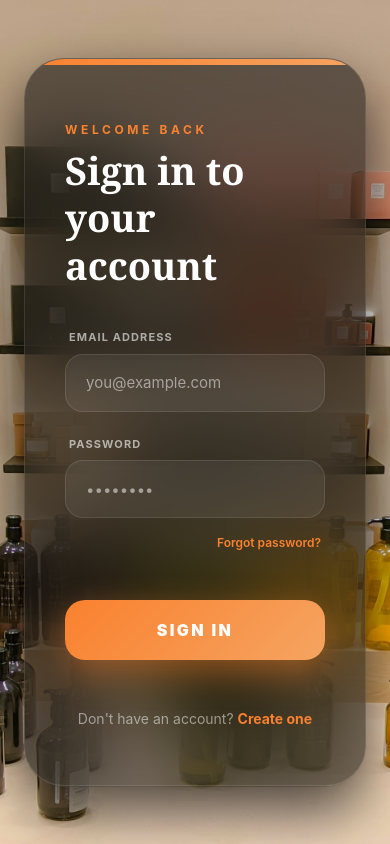
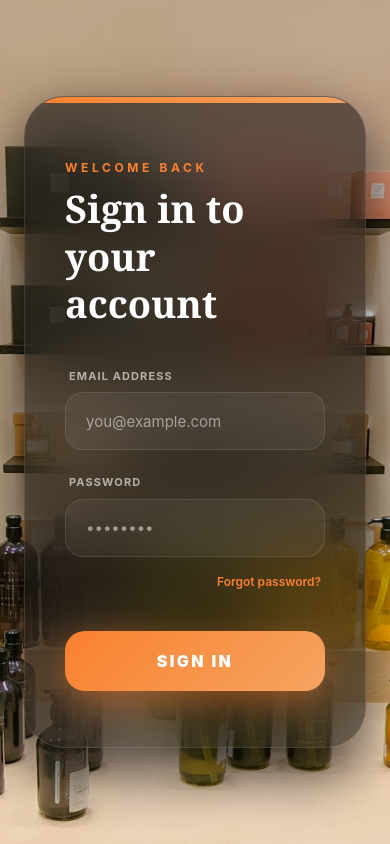
Before and after one commit to HMSSKHerath/test-frontend, a React app: page /login in a window 390 px wide. Built offline with nearby package versions, Linux system fonts and the light colour scheme; the HTML template or start-up script is replaced by a standard one.

Commit message:
feat: enhance Header and LoginPage components with improved styling and layout

```diff
--- a/src/pages/loginPage.jsx
+++ b/src/pages/loginPage.jsx
@@ -6,25 +6,17 @@ export default function LoginPage() {
     const [password, setPassword] = useState('')
 
     async function handleLogin() {
-        try
-        {
-            // Logic remains exactly as you provided
+        try {
             const response = await axios.post(import.meta.env.VITE_API_URL + '/api/users/login',
-            {email, password});
+            { email, password });
             const user = response.data.user;
-            if (user.role == 'admin')
-            {
+            if (user.role == 'admin') {
                 window.location.href = '/admin'
-            }
-            else
-            {
+            } else {
                 window.location.href = '/home'
             }
-
-        }
-        catch(err)
-        {
-                console.log("Login Failed !",err);
+        } catch (err) {
+            console.log("Login Failed!", err);
         }
     }
 
@@ -42,38 +34,27 @@ export default function LoginPage() {
                     borderRight: '1px solid rgba(212, 175, 55, 0.15)',
                 }}
             >
-                {/* Background Decorative Element - Subtle Glow */}
+                {/* Background Decorative Element */}
                 <div className="absolute top-[-10%] left-[-10%] w-[300px] h-[300px] rounded-full bg-[#D4AF37] opacity-[0.05] blur-[100px]" />
 
-                {/* Top Section: Logo & Brand */}
+                {/* Top Section: Logo & Brand (Modified for White Logo & Space) */}
                 <div className="relative z-10">
-                    <div className="flex items-center gap-5 group cursor-default">
+                    <div className="flex items-center gap-7 group cursor-default">
 
-                        {/* Logo Container with Design Effects */}
-                        <div className="relative">
-                            {/* Background Glow behind the logo */}
-                            <div className="absolute inset-0 bg-[#D4AF37] opacity-20 blur-xl rounded-full group-hover:opacity-40 transition-opacity duration-500"></div>
-
-                            {/* The Logo Frame */}
-                            <div className="relative w-16 h-16 p-1 rounded-full border border-[#D4AF37]/30 bg-black/20 backdrop-blur-md flex items-center justify-center overflow-hidden shadow-[0_0_20px_rgba(212,175,55,0.1)] group-hover:border-[#D4AF37]/60 transition-all duration-500">
-                                <img
-                                    src="./logo3.png"
-                                    alt="Gloss Beauty Logo"
-                                    className="w-full h-full object-contain p-1 transform group-hover:scale-110 transition-transform duration-500"
-                                />
-                            </div>
+                        {/* White Logo Monogram Circle */}
+                        <div className="w-16 h-16 rounded-2xl border border-white/20 flex items-center justify-center text-white font-serif text-2xl font-bold bg-white/5 backdrop-blur-md shadow-[0_0_20px_rgba(255,255,255,0.1)] transition-all duration-500 group-hover:border-[#D4AF37]/50 group-hover:shadow-[0_0_25px_rgba(212,175,55,0.2)]">
+                            GB
                         </div>
 
-                        {/* Brand Name Text */}
-                        <div className="flex flex-col">
-                            <h1 className="text-2xl font-bold tracking-[0.2em] text-[#FAF7F2] uppercase font-serif group-hover:text-[#D4AF37] transition-colors duration-500">
+                        {/* Brand Name with increased spacing */}
+                        <div className="flex flex-col gap-1">
+                            <h1 className="text-3xl font-bold tracking-[0.25em] text-[#FAF7F2] uppercase font-serif transition-colors duration-500 group-hover:text-[#D4AF37]">
                                 Gloss Beauty
                             </h1>
-                            <div className="flex items-center gap-2">
-                                {/* Small gold line next to sub-text */}
-                                <div className="w-4 h-[1px] bg-[#D4AF37]/50"></div>
-                                <p className="text-[9px] tracking-[0.4em] text-[#D4AF37] uppercase font-medium">
-                                    Cosmetic & Skincare Excellence
+                            <div className="flex items-center gap-3">
+                                <div className="w-8 h-[1px] bg-[#D4AF37]"></div>
+                                <p className="text-[10px] tracking-[0.4em] text-[#D4AF37] uppercase font-semibold">
+                                    Cosmetic Excellence
                                 </p>
                             </div>
                         </div>
@@ -94,7 +75,7 @@ export default function LoginPage() {
                         Experience the pinnacle of luxury skincare. Our curated collection brings out the natural brilliance in you, crafted with premium ingredients for timeless beauty.
                     </p>
 
-                    {/* Improved Stats with Glassmorphism Cards */}
+                    {/* Stats */}
                     <div className="flex gap-6 mt-12">
                         {[
                             { num: '500+', label: 'Products' },
@@ -109,158 +90,71 @@ export default function LoginPage() {
                     </div>
                 </div>
 
-                {/* Bottom Section: Footer / Socials Placeholder */}
+                {/* Bottom Section */}
                 <div className="relative z-10 flex justify-between items-center">
                     <p className="text-[10px] tracking-widest text-white/30 uppercase">
                         © 2026 Gloss Beauty International
                     </p>
-                    <div className="flex gap-4">
-                        {/* Simple visual dividers for a pro look */}
-                        <div className="w-8 h-[1px] bg-white/20" />
-                        <div className="w-8 h-[1px] bg-white/20" />
+                    <div className="flex gap-4 opacity-20">
+                        <div className="w-8 h-[1px] bg-white" />
+                        <div className="w-8 h-[1px] bg-white" />
                     </div>
                 </div>
             </div>
 
-            {/* Right half — login card */}
+            {/* Right half — Login Card (Unchanged) */}
             <div className="w-full md:w-[50%] h-full flex items-center justify-center p-6">
                 <div
                     className="relative w-full max-w-[500px] rounded-[40px] overflow-hidden flex flex-col gap-0 shadow-[0_25px_60px_rgba(0,0,0,0.7)]"
                     style={{
-                        // Darker overlay for high contrast against the bright background
                         background: 'rgba(15, 15, 15, 0.55)',
                         backdropFilter: 'blur(35px)',
                         WebkitBackdropFilter: 'blur(35px)',
                         border: '1px solid rgba(255, 255, 255, 0.1)',
                     }}
                 >
-                    {/* Accent bar top */}
-                    <div
-                        className="w-full h-[6px]"
-                        style={{ background: 'linear-gradient(90deg, #FA812F, #f5a461)' }}
-                    />
-
+                    <div className="w-full h-[6px]" style={{ background: 'linear-gradient(90deg, #FA812F, #f5a461)' }} />
                     <div className="flex flex-col gap-10 px-10 py-14 md:px-14">
-                        {/* Header */}
                         <div className="flex flex-col gap-2">
-                            <span
-                                className="text-[12px] font-bold tracking-[0.3em] uppercase"
-                                style={{ color: '#FA812F' }}
-                            >
-                                Welcome back
-                            </span>
-                            <h1
-                                className="text-[38px] font-bold leading-tight"
-                                style={{ color: '#FFFFFF', fontFamily: "'Georgia', serif" }}
-                            >
-                                Sign in to your<br />account
-                            </h1>
+                            <span className="text-[12px] font-bold tracking-[0.3em] uppercase" style={{ color: '#FA812F' }}>Welcome back</span>
+                            <h1 className="text-[38px] font-bold leading-tight text-white font-serif">Sign in to your<br />account</h1>
                         </div>
-
-                        {/* Fields */}
                         <div className="flex flex-col gap-6">
-
-                            {/* Email */}
                             <div className="flex flex-col gap-2">
-                                <label
-                                    className="text-[11px] font-bold tracking-widest uppercase ml-1"
-                                    style={{ color: 'rgba(255,255,255,0.6)' }}
-                                >
-                                    Email address
-                                </label>
+                                <label className="text-[11px] font-bold tracking-widest uppercase ml-1 text-white/60">Email address</label>
                                 <input
                                     type="email"
                                     value={email}
                                     placeholder="you@example.com"
                                     onChange={(e) => setEmail(e.target.value)}
-                                    className="w-full h-[58px] rounded-[18px] px-5 text-[15px] outline-none transition-all duration-300 shadow-inner"
-                                    style={{
-                                        background: 'rgba(255, 255, 255, 0.07)',
-                                        border: '1.5px solid rgba(255,255,255,0.1)',
-                                        color: '#FFFFFF',
-                                    }}
-                                    onFocus={e => {
-                                        e.target.style.border = '1.5px solid #FA812F'
-                                        e.target.style.background = 'rgba(255,255,255,0.12)'
-                                        e.target.style.boxShadow = '0 0 20px rgba(250,129,47,0.25)'
-                                    }}
-                                    onBlur={e => {
-                                        e.target.style.border = '1.5px solid rgba(255,255,255,0.1)'
-                                        e.target.style.background = 'rgba(255,255,255,0.07)'
-                                        e.target.style.boxShadow = 'none'
-                                    }}
+                                    className="w-full h-[58px] rounded-[18px] px-5 text-[15px] outline-none transition-all duration-300 text-white bg-white/5 border border-white/10 focus:border-[#FA812F]"
                                 />
                             </div>
-
-                            {/* Password */}
                             <div className="flex flex-col gap-2">
-                                <label
-                                    className="text-[11px] font-bold tracking-widest uppercase ml-1"
-                                    style={{ color: 'rgba(255,255,255,0.6)' }}
-                                >
-                                    Password
-                                </label>
+                                <label className="text-[11px] font-bold tracking-widest uppercase ml-1 text-white/60">Password</label>
                                 <input
                                     type="password"
                                     value={password}
                                     placeholder="••••••••"
                                     onChange={(e) => setPassword(e.target.value)}
-                                    className="w-full h-[58px] rounded-[18px] px-5 text-[15px] outline-none transition-all duration-300 shadow-inner"
-                                    style={{
-                                        background: 'rgba(255, 255, 255, 0.07)',
-                                        border: '1.5px solid rgba(255,255,255,0.1)',
-                                        color: '#FFFFFF',
-                                    }}
-                                    onFocus={e => {
-                                        e.target.style.border = '1.5px solid #FA812F'
-                                        e.target.style.background = 'rgba(255,255,255,0.12)'
-                                        e.target.style.boxShadow = '0 0 20px rgba(250,129,47,0.25)'
-                                    }}
-                                    onBlur={e => {
-                                        e.target.style.border = '1.5px solid rgba(255,255,255,0.1)'
-                                        e.target.style.background = 'rgba(255,255,255,0.07)'
-                                        e.target.style.boxShadow = 'none'
-                                    }}
+                                    className="w-full h-[58px] rounded-[18px] px-5 text-[15px] outline-none transition-all duration-300 text-white bg-white/5 border border-white/10 focus:border-[#FA812F]"
                                 />
                             </div>
-
-                            {/* Forgot password */}
                             <div className="flex justify-end -mt-2 mr-1">
-                                <span
-                                    className="text-[12px] font-semibold cursor-pointer hover:underline transition-all"
-                                    style={{ color: '#FA812F' }}
-                                >
-                                    Forgot password?
-                                </span>
+                                <span className="text-[12px] font-semibold cursor-pointer hover:underline text-[#FA812F]">Forgot password?</span>
                             </div>
                         </div>
-
-                        {/* Login Button */}
-                        <div className="pt-2">
                         <button
                             onClick={handleLogin}
-                                className="w-full h-[60px] rounded-[20px] font-black text-[16px] tracking-[0.15em] transition-all duration-300 active:scale-[0.96] uppercase"
+                            className="w-full h-[60px] rounded-[20px] font-black text-[16px] tracking-[0.15em] transition-all duration-300 active:scale-[0.96] uppercase text-white"
                             style={{
                                 background: 'linear-gradient(135deg, #FA812F 0%, #f5a461 100%)',
-                                    color: '#FFFFFF',
                                 boxShadow: '0 12px 35px rgba(250,129,47,0.45)',
                             }}
                         >
                             Sign In
                         </button>
                     </div>
-
-                        {/* Sign up link */}
-                        <p className="text-center text-[14px] mt-2" style={{ color: 'rgba(255,255,255,0.5)' }}>
-                            Don't have an account?{' '}
-                            <span
-                                className="cursor-pointer font-bold hover:text-white transition-colors"
-                                style={{ color: '#FA812F' }}
-                            >
-                                Create one
-                            </span>
-                        </p>
-                    </div>
                 </div>
             </div>
         </div>
```
Also changed, not shown: src/components/header.jsx (+38 -13 lines). Lines whose indentation alone changed are shown as unchanged.
